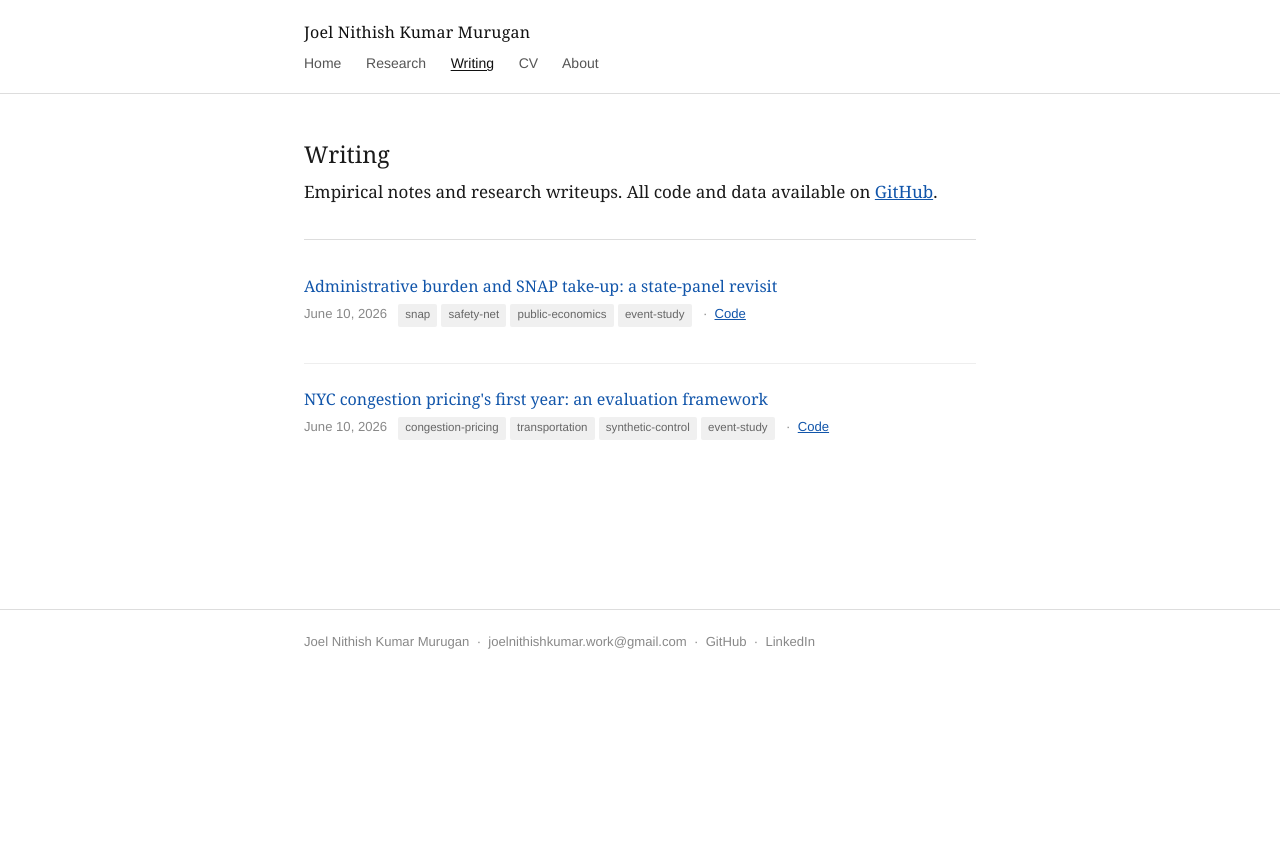
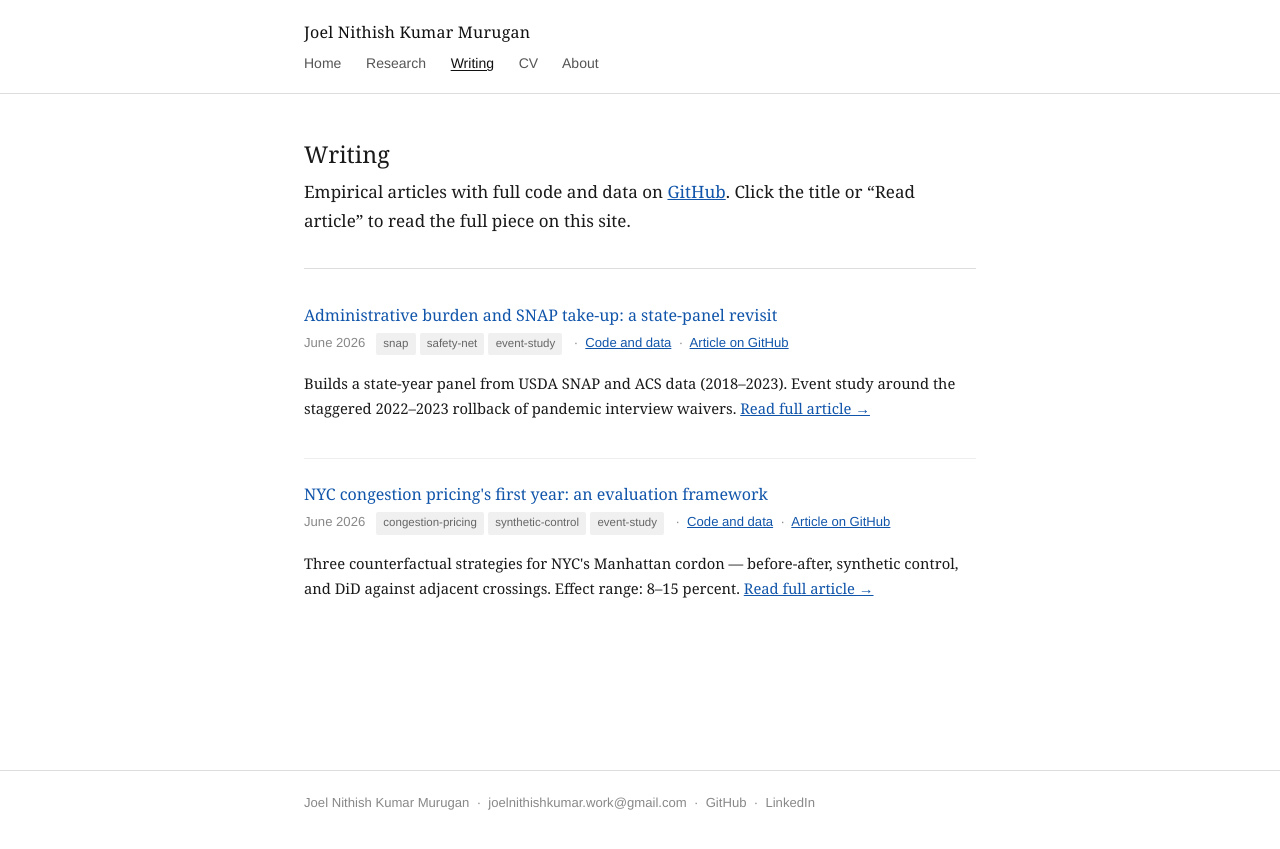
Before and after one commit to JoelNithishKumar/research, a Jekyll site: the page built from writing.md, in a window 1280 px wide. Shown: the top 849 px of the page. Built offline with Jekyll 4.4.1, drawn with Linux system fonts in a browser that asks for light colours.

Commit message:
Update writing.md

```diff
--- a/writing.md
+++ b/writing.md
@@ -3,26 +3,33 @@ layout: page
 title: Writing
 ---
 
-Empirical notes and research writeups. All code and data available on [GitHub](https://github.com/JoelNithishKumar).
+Empirical articles with full code and data on [GitHub](https://github.com/JoelNithishKumar). Click the title or "Read article" to read the full piece on this site.
 
 ---
 
-{% if site.posts.size > 0 %}
 <ul class="post-list">
-{% for post in site.posts %}
   <li>
-    <a class="post-title-link" href="{{ post.url | relative_url }}">{{ post.title }}</a>
+    <a class="post-title-link" href="/research/writing/2026/06/10/snap-takeup-administrative-burden/">Administrative burden and SNAP take-up: a state-panel revisit</a>
     <p class="post-meta">
-      {{ post.date | date: "%B %-d, %Y" }}
-      &nbsp;
-      {% for tag in post.tags %}<span class="tag">{{ tag }}</span>{% endfor %}
-      {% if post.repo %}
-        &nbsp;·&nbsp; <a href="{{ post.repo }}" target="_blank" rel="noopener">Code</a>
-      {% endif %}
+      June 2026 &nbsp;
+      <span class="tag">snap</span><span class="tag">safety-net</span><span class="tag">event-study</span>
+      &nbsp;·&nbsp;
+      <a href="https://github.com/JoelNithishKumar/snap-takeup-revisit" target="_blank" rel="noopener">Code and data</a>
+      &nbsp;·&nbsp;
+      <a href="https://github.com/JoelNithishKumar/snap-takeup-revisit/blob/main/writing/article.md" target="_blank" rel="noopener">Article on GitHub</a>
     </p>
+    <p style="font-size:0.92rem; margin-top:0.3rem;">Builds a state-year panel from USDA SNAP and ACS data (2018–2023). Event study around the staggered 2022–2023 rollback of pandemic interview waivers. <a href="/research/writing/2026/06/10/snap-takeup-administrative-burden/">Read full article →</a></p>
   </li>
-{% endfor %}
+  <li>
+    <a class="post-title-link" href="/research/writing/2026/06/10/nyc-congestion-pricing-eval/">NYC congestion pricing's first year: an evaluation framework</a>
+    <p class="post-meta">
+      June 2026 &nbsp;
+      <span class="tag">congestion-pricing</span><span class="tag">synthetic-control</span><span class="tag">event-study</span>
+      &nbsp;·&nbsp;
+      <a href="https://github.com/JoelNithishKumar/nyc-congestion-pricing-eval" target="_blank" rel="noopener">Code and data</a>
+      &nbsp;·&nbsp;
+      <a href="https://github.com/JoelNithishKumar/nyc-congestion-pricing-eval/blob/main/writing/article.md" target="_blank" rel="noopener">Article on GitHub</a>
+    </p>
+    <p style="font-size:0.92rem; margin-top:0.3rem;">Three counterfactual strategies for NYC's Manhattan cordon — before-after, synthetic control, and DiD against adjacent crossings. Effect range: 8–15 percent. <a href="/research/writing/2026/06/10/nyc-congestion-pricing-eval/">Read full article →</a></p>
+  </li>
 </ul>
-{% else %}
-<p class="muted">First article coming soon.</p>
-{% endif %}
```
